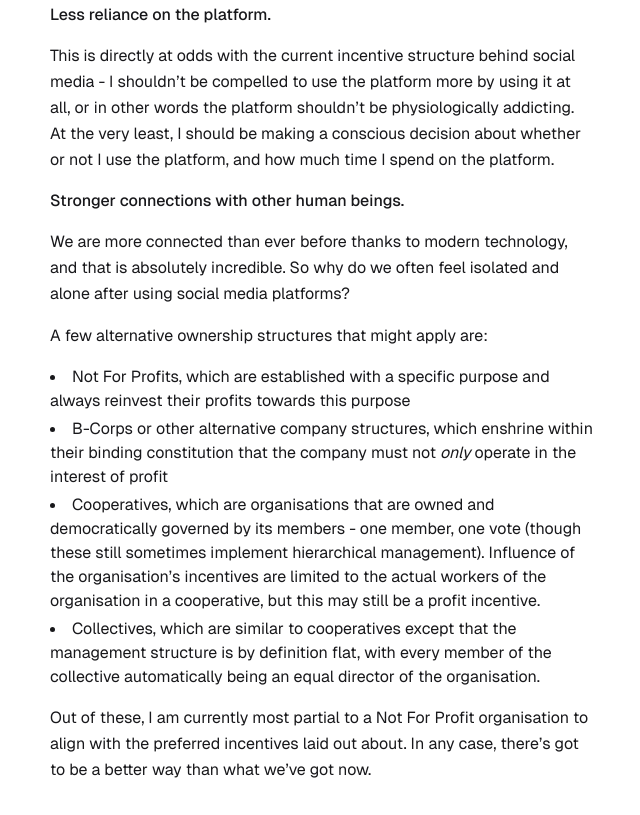
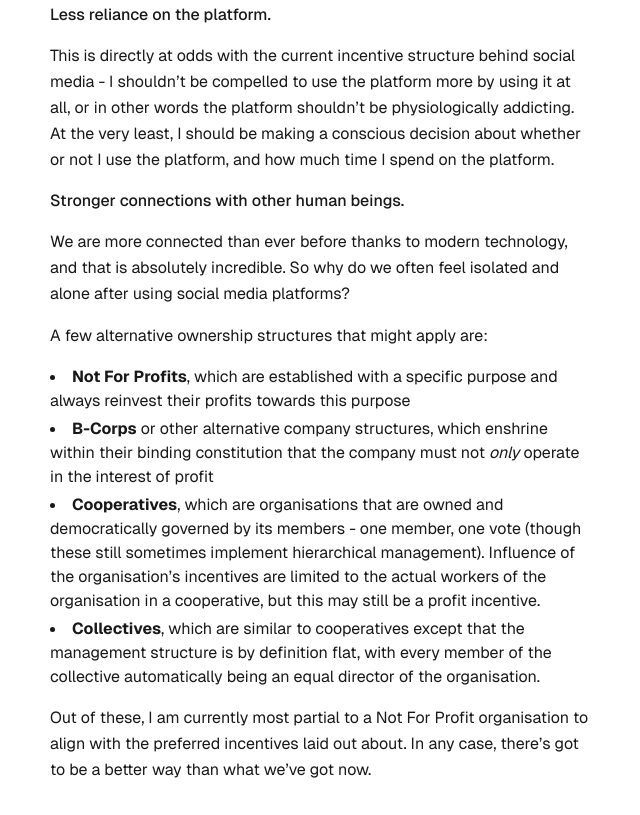
Before and after one commit to matthewtapps/matthewtapps.github.io, an Astro site: page /posts/2024-01-26_social-media-and-incentives in a window 1280 px wide. Shown: the part 2112-2927 px from the top of the page, without its empty margins (318-958 px from the left). Built offline with nearby package versions, Linux system fonts and the light colour scheme; Astro itself is replaced by a stand-in of ours.

Commit message:
Emphasis

```diff
--- a/src/content/posts/2024-01-26_social-media-and-incentives.md
+++ b/src/content/posts/2024-01-26_social-media-and-incentives.md
@@ -45,9 +45,9 @@ At the very least, I should be making a conscious decision about whether or not
 We are more connected than ever before thanks to modern technology, and that is absolutely incredible. So why do we often feel isolated and alone after using social media platforms?
 
 A few alternative ownership structures that might apply are:
-- Not For Profits, which are established with a specific purpose and always reinvest their profits towards this purpose
-- B-Corps or other alternative company structures, which enshrine within their binding constitution that the company must not _only_ operate in the interest of profit
-- Cooperatives, which are organisations that are owned and democratically governed by its members - one member, one vote (though these still sometimes implement hierarchical management). Influence of the organisation's incentives are limited to the actual workers of the organisation in a cooperative, but this may still be a profit incentive.
-- Collectives, which are similar to cooperatives except that the management structure is by definition flat, with every member of the collective automatically being an equal director of the organisation.
+- **Not For Profits**, which are established with a specific purpose and always reinvest their profits towards this purpose
+- **B-Corps** or other alternative company structures, which enshrine within their binding constitution that the company must not _only_ operate in the interest of profit
+- **Cooperatives**, which are organisations that are owned and democratically governed by its members - one member, one vote (though these still sometimes implement hierarchical management). Influence of the organisation's incentives are limited to the actual workers of the organisation in a cooperative, but this may still be a profit incentive.
+- **Collectives**, which are similar to cooperatives except that the management structure is by definition flat, with every member of the collective automatically being an equal director of the organisation.
 
 Out of these, I am currently most partial to a Not For Profit organisation to align with the preferred incentives laid out about. In any case, there's got to be a better way than what we've got now.
```
